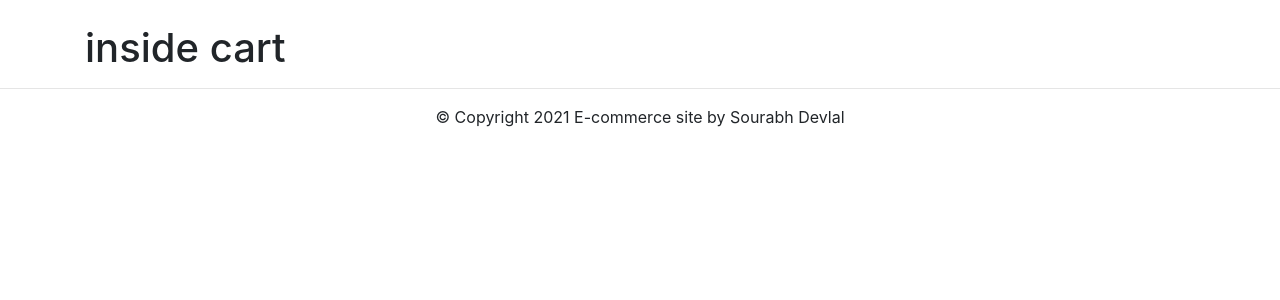
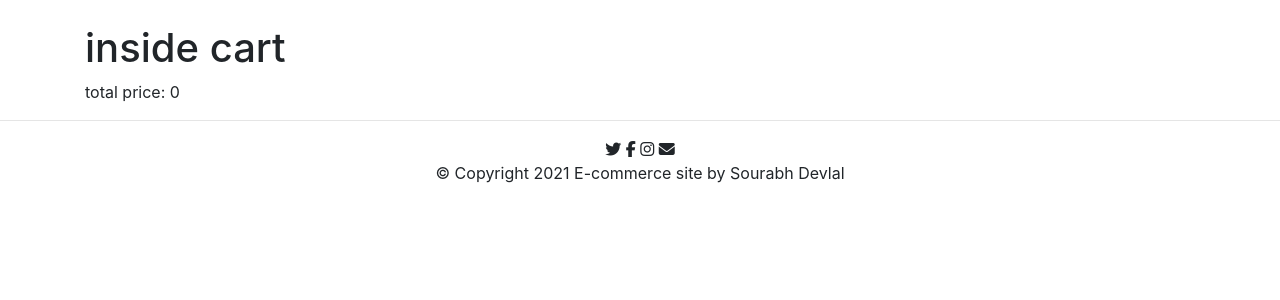
Before and after one commit to Dave108/E-Commerce-Project-Django-, a Django app: page /product/cart/ in a window 1280 px wide. Shown: the part 56-356 px from the top of the page. Run offline with Django 3.2, Linux system fonts and the light colour scheme; the visitor is signed in with stand-in values (Sample User, id 1); data that the repository does not hold is empty; some libraries are stand-ins or nearby versions.

Commit message:
puching changes made to cart

```diff
--- a/app/templates/cartpage.html
+++ b/app/templates/cartpage.html
@@ -9,6 +9,8 @@
     <link rel="stylesheet" href="https://maxcdn.bootstrapcdn.com/bootstrap/4.0.0/css/bootstrap.min.css" integrity="sha384-Gn5384xqQ1aoWXA+058RXPxPg6fy4IWvTNh0E263XmFcJlSAwiGgFAW/dAiS6JXm" crossorigin="anonymous">
 
     <title>Product Page</title>
+    <!-- fontawesome script button logos -->
+    <script src="https://kit.fontawesome.com/e672d1ec50.js" crossorigin="anonymous"></script>
   </head>
   <body>
     <!--  navigation bar content-->
@@ -70,28 +72,31 @@
 
     <div class="container">
       <h1>inside cart</h1>
-      {% for product in products %}
-      <h6>{{ product.item }}</h6>
-      <img src="{{product.item.image.url}}" style="width:200px;">
-<!--      <h6>Quantity: {{ product.quantity }}</h6>-->
-
-      {% if product %}
-      <p><em>Quantity Selected: </em>{{product.quantity}}</p>
-      {% else %}
-      <p><em>Quantity Selected: </em>0</p>
-      {% endif%}
-
-      <a href="{{product.item.get_add_checkout_url}}" class="btn btn-sm btn-outline-primary">ADD TO CART</a>
-
-      <a href="{{product.item.get_remove_checkout_url}}" class="btn btn-sm btn-outline-danger">REMOVE FROM CART</a>
 
 
-      <br>
+      {% for kart in kart_list %}
+      <h6>{{ kart.name }}</h6>
+      <img src="{{kart.image}}" style="width:200px;">
+      <p><em>Quantity Selected: </em>{{ kart.quantity }}</p>
+
+      <form action="{% url 'increase-cart' kart.id %}" method="POST">
+        {% csrf_token %}
+        <button type="submit" class="btn btn-sm btn-outline-primary"><i class="fas fa-plus"></i></button>
+      </form>
+      <form action="{% url 'decrease-cart' kart.id %}" method="POST">
+        {% csrf_token %}
+        <button type="submit" class="btn btn-sm btn-outline-primary"><i class="fas fa-minus"></i></button>
+      </form>
+      <form action="{% url 'remove-from-cart' kart.id %}" method="POST">
+        {% csrf_token %}
+        <input type="submit" class="btn btn-sm btn-outline-danger" value="REMOVE FROM CART">
+      </form>
       <hr>
       {% endfor %}
-    </div>
+      <p>total price: {{total_kart_price}}</p>
 
 
+    </div>
 
 
     <hr>
--- a/app/views.py
+++ b/app/views.py
@@ -184,48 +184,112 @@ def add_kart(request, pk):
 
 
 def remove_from_kart(request, pk):
-    data = Products.objects.get(id=pk)
-    item = Kart.objects.filter(user=request.user, ordered=False, item=data).first()
-    if item:
-        item.delete()
+    if request.method == "POST":
+        data = Products.objects.get(id=pk)
+        item = Kart.objects.filter(user=request.user, ordered=False, item=data).first()
+        if item:
+            item.delete()
+        else:
+            print("nothing in cart")
+        return HttpResponseRedirect(reverse("cart"))
     else:
-        print("nothing in cart")
-    return HttpResponseRedirect(reverse("product", kwargs={"slug": data.slug}))
+        data = Products.objects.get(id=pk)
+        item = Kart.objects.filter(user=request.user, ordered=False, item=data).first()
+        if item:
+            item.delete()
+        else:
+            print("nothing in cart")
+        return HttpResponseRedirect(reverse("product", kwargs={"slug": data.slug}))
 
 
 def increase_cart(request, pk):
-    data = Products.objects.get(id=pk)
-    item = Kart.objects.filter(user=request.user, ordered=False, item=data).first()
-    if item:
-        if item.quantity == 0:
-            pass
-        else:
-            item.quantity = item.quantity + 1
-            item.save()
-    return HttpResponseRedirect(reverse("product", kwargs={"slug": data.slug}))
+    if request.method == "POST":
+        data = Products.objects.get(id=pk)
+        item = Kart.objects.filter(user=request.user, ordered=False, item=data).first()
+        if item:
+            if item.quantity == 0:
+                pass
+            else:
+                item.quantity = item.quantity + 1
+                item.save()
+        return HttpResponseRedirect(reverse("cart"))
+    else:
+        data = Products.objects.get(id=pk)
+        item = Kart.objects.filter(user=request.user, ordered=False, item=data).first()
+        if item:
+            if item.quantity == 0:
+                pass
+            else:
+                item.quantity = item.quantity + 1
+                item.save()
+        return HttpResponseRedirect(reverse("product", kwargs={"slug": data.slug}))
 
 
 def decrease_cart(request, pk):
-    data = Products.objects.get(id=pk)
-    item = Kart.objects.filter(user=request.user, ordered=False, item=data).first()
-    if item:
-        if item.quantity == 1:
-            print("Can't remove anymore")
-        elif item.quantity == 0:
-            print("Can't remove, 0 items in cart")
-        else:
-            item.quantity = item.quantity - 1
-            item.save()
-    return HttpResponseRedirect(reverse("product", kwargs={"slug": data.slug}))
+    if request.method == "POST":
+        data = Products.objects.get(id=pk)
+        item = Kart.objects.filter(user=request.user, ordered=False, item=data).first()
+        if item:
+            if item.quantity == 1:
+                print("Can't remove anymore")
+            elif item.quantity == 0:
+                print("Can't remove, 0 items in cart")
+            else:
+                item.quantity = item.quantity - 1
+                item.save()
+        return HttpResponseRedirect(reverse("cart"))
+    else:
+        data = Products.objects.get(id=pk)
+        item = Kart.objects.filter(user=request.user, ordered=False, item=data).first()
+        if item:
+            if item.quantity == 1:
+                print("Can't remove anymore")
+            elif item.quantity == 0:
+                print("Can't remove, 0 items in cart")
+            else:
+                item.quantity = item.quantity - 1
+                item.save()
+        return HttpResponseRedirect(reverse("product", kwargs={"slug": data.slug}))
 
 
 def open_cart(request):
     # -------------
-    all_items = Kart.objects.filter(user=request.user)
+    karts = Kart.objects.filter(user=request.user)
     # -------------
-    # print(all_items[0].item)
+    kart_list = []
+    total_kart_price = 0
+    if karts:
+        for kart in karts:
+
+            if kart.item.discount_price:
+                total_item_price = kart.item.discount_price * kart.quantity
+                dict = {'id': kart.item.id, 'name': kart.item.name, 'quantity': kart.quantity,
+                        'description': kart.item.description,
+                        'price': kart.item.price, 'discount_price': kart.item.discount_price,
+                        'image': kart.item.image.url,
+                        'label': kart.item.label, 'total_price': total_item_price}
+                total_kart_price = total_kart_price + total_item_price
+            else:
+                total_item_price = kart.item.price * kart.quantity
+                dict = {'id': kart.item.id, 'name': kart.item.name, 'quantity': kart.quantity,
+                        'description': kart.item.description,
+                        'price': kart.item.price, 'discount_price': kart.item.discount_price,
+                        'image': kart.item.image.url,
+                        'label': kart.item.label, 'total_price': total_item_price}
+                total_kart_price = total_kart_price + total_item_price
+            kart_list.append(dict)
+            print(dict)
+    print('/n', total_kart_price, '------------total kat price')
+    print('/n', kart_list, '------------kart LIST')
+    print('')
+    print('')
+    print('')
+    print('')
+    # -------------
     context = {
-        "total_kart_items": len(all_items),
-        "products": all_items,
+        "total_kart_items": len(karts),
+        "products": karts,
+        "total_kart_price": total_kart_price,
+        "kart_list": kart_list,
     }
     return render(request, 'cartpage.html', context)
```
